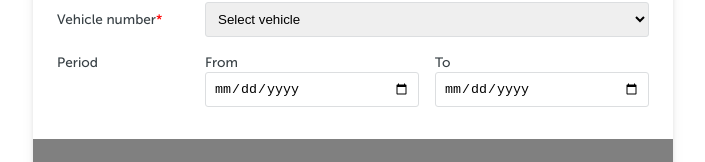
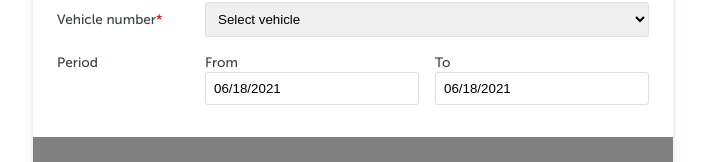
Before and after one commit to fprl/mapon-frontend, a React (Create React App) app: page / in a window 1280 px wide. Shown: the part 206-368 px from the top of the page, without its empty margins (287-992 px from the left). Built offline with nearby package versions, Linux system fonts and the light colour scheme.

Commit message:
Added react-datepicker package and component

```diff
--- a/package.json
+++ b/package.json
@@ -7,6 +7,7 @@
     "@testing-library/react": "^11.1.0",
     "@testing-library/user-event": "^12.1.10",
     "react": "^17.0.2",
+    "react-datepicker": "^4.1.1",
     "react-dom": "^17.0.2",
     "react-scripts": "4.0.3",
     "styled-components": "^5.3.0",
--- a/src/components/forms/RouteSearch.js
+++ b/src/components/forms/RouteSearch.js
@@ -1,14 +1,26 @@
 import React, { useState, useEffect } from 'react'
 import styled from 'styled-components'
+import DatePicker from "react-datepicker"
 
-import { Input, Select, Option, Label } from './elements'
+import { Select, Option, Label, DatePickerStyles } from './elements'
 import { Grid, Flex } from '../styled/lib'
 
 const RouteSearch = () => {
+  const [select, setSelect] = useState('Select vehicle')
+  const [fromDate, setFromDate] = useState(new Date())
+  const [toDate, setToDate] = useState(new Date())
 
   function handleSubmit(e) {
     e.preventDefault()
-    console.log('Hi')
+    const searchQuery = {
+      select,
+      fromDate,
+      toDate,
+    }
+
+    console.log(searchQuery)
+    // call Mapon API
+    // if result call Google Maps API
   }
 
 
@@ -18,7 +30,7 @@ const RouteSearch = () => {
         <Label htmlFor="vehicle" required>
           Vehicle number
         </Label>
-        <Select name="vehicle" id="vehicle" value="Select vehicle">
+        <Select name="vehicle" id="vehicle" value={select} onChange={e => setSelect(e.target.value)}>
           <Option disabled hidden>Select vehicle</Option>
           <Option value="je" children="je" />
           <Option value="jo" children="jo" />
@@ -34,12 +46,27 @@ const RouteSearch = () => {
         <Flex basis={75} gap={1}>
           <Flex dir="column">
             <Label htmlFor="from">From</Label>
-            <Input id="from" name="from" type="date" />
+            <>
+              <DatePickerStyles />
+              <DatePicker
+                id="from"
+                name="from"
+                showPopperArrow={false}
+                selected={fromDate}
+                onChange={date => setFromDate(date)}
+              />
+            </>
           </Flex>
 
           <Flex dir="column">
             <Label htmlFor="to">To</Label>
-            <Input id="to" name="to" type="date" />
+            <DatePicker
+              id="from"
+              name="from"
+              showPopperArrow={false}
+              selected={toDate}
+              onChange={date => setToDate(date)}
+            />
           </Flex>
         </Flex>
       </Period>
--- /dev/null
+++ b/src/components/forms/elements/datePickerStyles/DatePickerStyles.js
@@ -0,0 +1,13 @@
+import styled, { css, createGlobalStyle } from 'styled-components';
+import "react-datepicker/dist/react-datepicker.css";
+
+const DatePickerStyles = createGlobalStyle`
+  .react-datepicker-wrapper input {
+    width: 100%;
+    border: 1px solid var(--color-border);
+    border-radius: 3px;
+    padding: 0.5rem;
+  }
+`;
+
+export default DatePickerStyles
--- a/src/components/forms/elements/index.js
+++ b/src/components/forms/elements/index.js
@@ -2,3 +2,4 @@ export { default as Input } from './input/Input'
 export { default as Option } from './option/Option'
 export { default as Select } from './select/Select'
 export { default as Label } from './label/Label'
+export { default as DatePickerStyles } from './datePickerStyles/DatePickerStyles'
```
Also changed, not shown: 1 other file (tests, documents, lock files or other folders).
